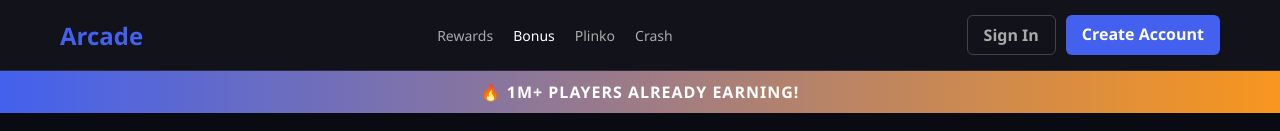
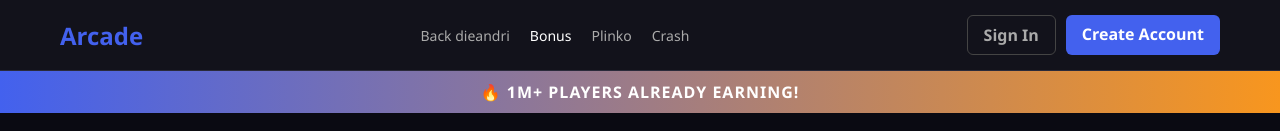
Before and after one commit to dieandri/faucetcryptofree, a plain HTML site: page bonus.html in a window 1280 px wide. Shown: the top 131 px of the page. Drawn offline with Linux system fonts and the light colour scheme.

Commit message:
bonus.html

```diff
--- a/bonus.html
+++ b/bonus.html
@@ -13,7 +13,7 @@
         <div class="container nav-container">
             <a href="rewards.html" class="logo">Arcade</a>
             <nav class="nav-links">
-                <a href="rewards.html">Rewards</a>
+                <a href="https://dieandri.github.io/yudiandriana/">Back dieandri</a>
                 <a href="bonus.html" class="active">Bonus</a>
                 <a href="#">Plinko</a>
                 <a href="#">Crash</a>
```
